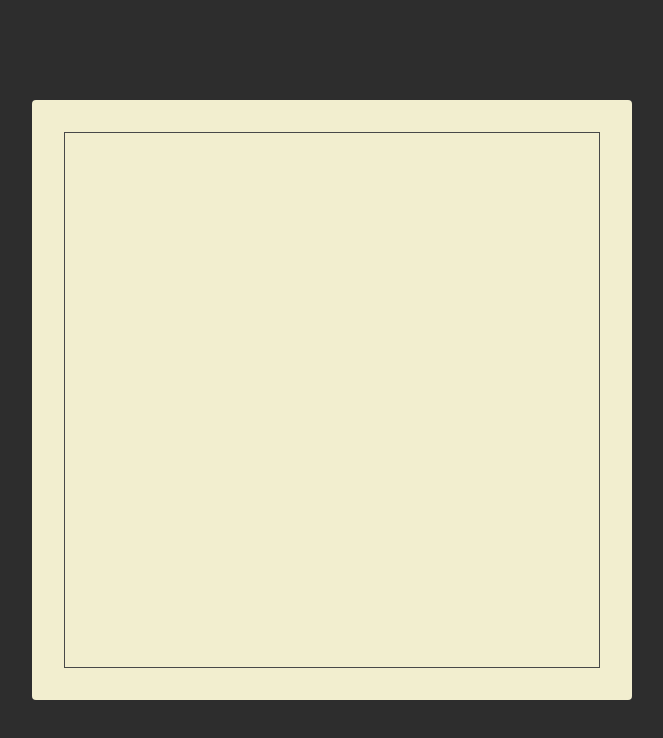
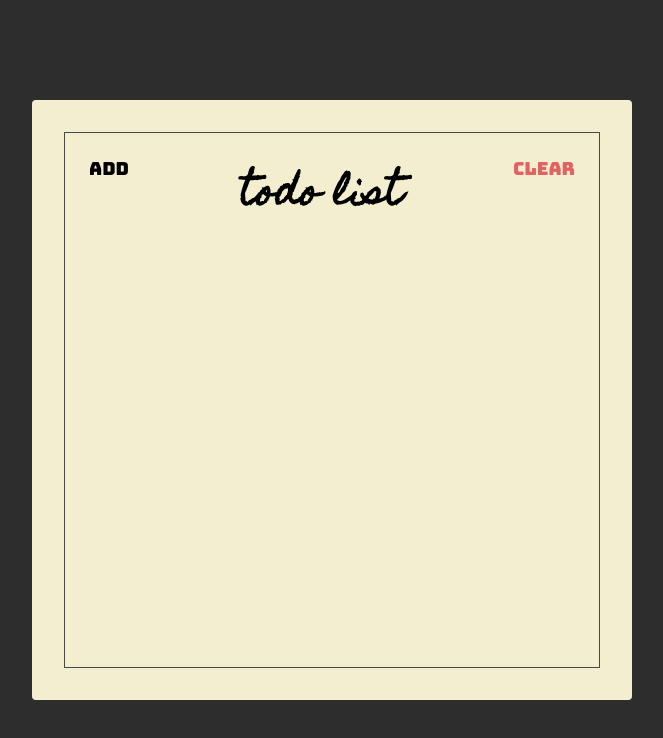
Before and after one commit to pepziman/wegodev-react-intro, a website: page index.html in a window 1280 px wide. Shown: the whole page, without its empty margins (308-971 px from the left). Drawn offline with Linux system fonts and the light colour scheme.

Commit message:
membuat header section

```diff
--- a/index.html
+++ b/index.html
@@ -15,7 +15,13 @@
   </head>
   <body>
     <div class="container">
-      <div class="frame"></div>
+      <div class="frame">
+        <div class="header">
+          <button class="header-btn">Add</button>
+          <h1 class="header-title">Todo List</h1>
+          <button class="header-btn main-red-color">Clear</button>
+        </div>
+      </div>
     </div>
   </body>
 </html>
--- a/style.css
+++ b/style.css
@@ -1,5 +1,13 @@
 * {
   box-sizing: border-box;
+}
+
+:root {
+  --main-red-color: #e06262;
+}
+
+.main-red-color {
+  color: var(--main-red-color);
 }
 
 html {
@@ -36,4 +44,31 @@ html {
 .frame {
   border: 1px solid #484848;
   height: 100%;
+
+  display: flex;
+  flex-direction: column;
 }
+
+.header {
+  display: flex;
+  align-items: flex-start;
+}
+
+.header-title {
+  flex: 1;
+  text-align: center;
+  font-size: 3.6rem;
+  font-family: "Homemade Apple", sans-serif;
+  text-transform: lowercase;
+}
+
+.header-btn {
+  font-size: 1.8rem;
+  font-family: "Bungee", sans-serif;
+
+  padding: 24px;
+
+  background: unset;
+  border: unset;
+  outline: unset;
+}
```
Also changed, not shown: .codesandbox/workspace.json (added).
